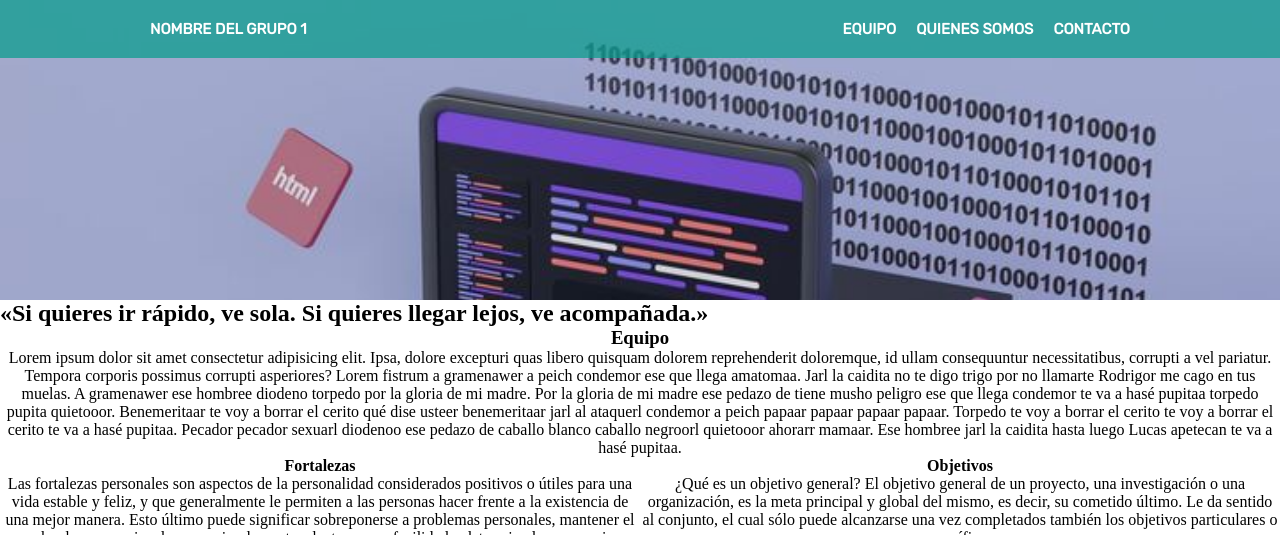
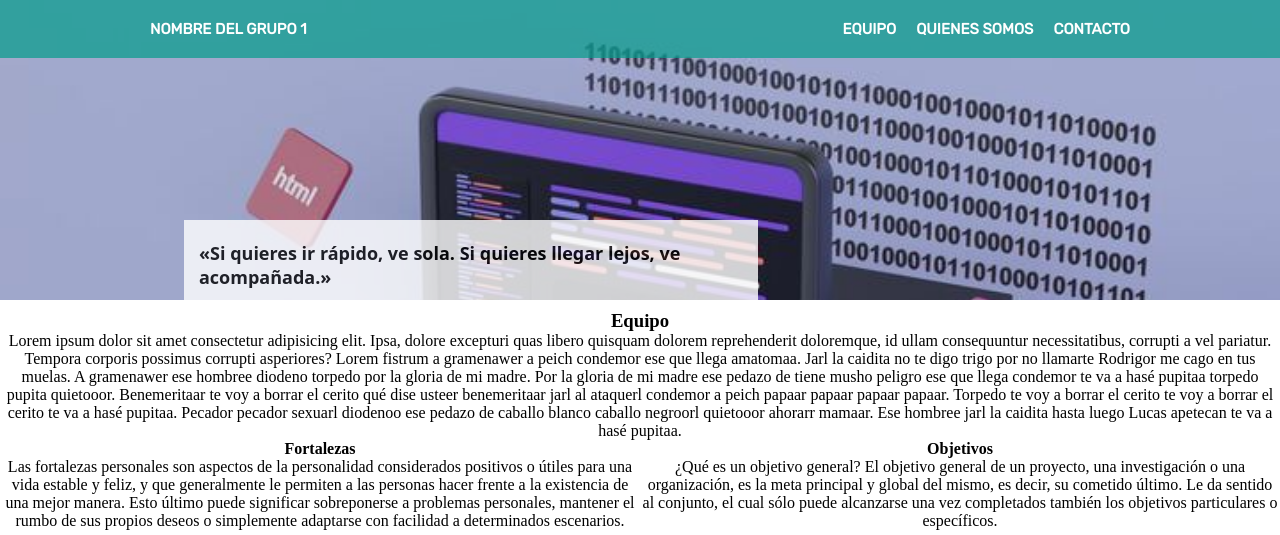
Before and after one commit to silviesc/project-promo-v-module-1-team-1, a plain HTML site: page index.html in a window 1280 px wide. Shown: the top 535 px of the page. Drawn offline with Linux system fonts and the light colour scheme.

Commit message:
Header + claim

```diff
--- a/css/style.css
+++ b/css/style.css
@@ -7,6 +7,7 @@
     --lightgray: #B8B8B9;
     --graybackground: #F1F1F1;
 }
+
 /*repasar que estén todas las propiedades*/
 .background-header {
     background-image: url(../img/groundpurple_720.jpg);
@@ -14,15 +15,19 @@
     height: 300px;
     background-repeat: no-repeat;
     background-size: cover;
+
 }
+
 .header {
     background-color: #099d8eba;
     display: flex;
     flex-direction: column;
 }
+
 .header-h1 {
     align-self: center;
 }
+
 .h1 {
     color: var(--white);
     font-size: 15px;
@@ -30,9 +35,11 @@
     text-transform: uppercase;
     padding: 10px;
 }
+
 .menu {
     background-color: #14d9c57a;
 }
+
 .menu-items {
     display: flex;
     flex-direction: row;
@@ -41,6 +48,7 @@
     list-style: none;
     padding: 10px;
 }
+
 .menu-items a {
     color: var(--white);
     font-size: 15px;
@@ -49,31 +57,87 @@
     text-transform: uppercase;
     text-decoration: none;
 }
+
+.div-claim {
+    display: flex;
+    justify-content: center;
+    margin-top: -40px;
+}
+
+.claim {
+    background-color: var(--white);
+    width: 290px;
+    height: 80px;
+    display: flex;
+    justify-content: center;
+    align-items: center;
+
+}
+
+.claim-h2 {
+    font-family: system-ui, -apple-system, BlinkMacSystemFont, 'Segoe UI', Roboto, Oxygen, Ubuntu, Cantarell, 'Open Sans', 'Helvetica Neue', sans-serif;
+    font-size: 18px;
+    font-weight: 600;
+    /*font-stretch: normal;
+    font-style: normal;
+    line-height: 1.39;
+    letter-spacing: normal;
+    text-align: start;*/
+    margin-left: 15px;
+}
+
 @media (min-width: 768px) {
     .header {
         flex-direction: row;
         justify-content: space-between;
         padding: 10px;
     }
+
     .h1 {
         margin-left: 30px;
     }
+
     .menu {
         background-color: transparent;
         margin-right: 30px;
     }
+
     .menu-items {
         width: 100%;
         height: 100%;
         align-items: center;
     }
+
+    .div-claim {
+        justify-content: flex-start;
+        margin-left: 46px;
+        margin-top: -80px;
+    }
+
+    .claim {
+        background-color: var(--white);
+        opacity: 80%;
+        width: 441px;
+        height: 80px;
+    }
+
 }
-@media (min-width: 1200px){
+
+@media (min-width: 1200px) {
     .h1 {
         margin-left: 130px;
     }
+
     .menu {
         margin-right: 130px;
+    }
+    .claim {
+        width: 574px;
+        height: 90px;
+        margin-left: 138px;
+    }
+
+
 }
 
 .team {
@@ -84,45 +148,55 @@
     /* padding-top: ; */
     /* padding-bottom: ; */
 }
+
 .column {
     display: flex;
     flex-direction: row;
     justify-content: center;
 }
+
 .column-1 {
-   width: 50%;
+    width: 50%;
 }
-.column-strengths {
-}
-.column-text-1 {
-}
+
+.column-strengths {}
+
+.column-text-1 {}
+
 .column-2 {
     width: 50%;
 }
-.column-goals {
-}
+
+.column-goals {}
+
 /* reemplazar colores por variables */
 
 .footer {
-    font-family: Open Sans; /* Habría que meter segunda opción? */
+    font-family: Open Sans;
+    /* Habría que meter segunda opción? */
     border: solid 1px #b8b8b9;
     background-color: white;
     display: flex;
     flex-direction: column;
     justify-content: center;
-    gap: 20px;/* Gap size puesto a boleo */
-     /*Confirmar padding size */
+    gap: 20px;
+    /* Gap size puesto a boleo */
+    /*Confirmar padding size */
     padding-top: 30px;
     padding-bottom: 45px;
 }
-.footer-box{
+
+.footer-box {
     margin: auto;
-    gap: 10px;/* Gap size puesto a boleo */
+    gap: 10px;
+    /* Gap size puesto a boleo */
 }
+
 .copyright {
     color: #b8b8b9;
     /* Falta definir font size */
 }
+
 .footer-menu {
     display: flex;
     flex-direction: column;
@@ -130,14 +204,16 @@
 
     align-items: center;
     justify-content: space-around;
-    gap: 5px;/* Gap size puesto a boleo */
+    gap: 5px;
+    /* Gap size puesto a boleo */
 }
+
 .footer-list a {
     color: #54585a;
     text-decoration: none;
 }
 
-.footer-logo img{
+.footer-logo img {
     /* Confirmar size */
     width: 115.9px;
     height: 45px;
--- a/index.html
+++ b/index.html
@@ -1,18 +1,19 @@
 <!DOCTYPE html>
 <html lang="es">
+
 <head>
     <meta charset="UTF-8">
     <meta http-equiv="X-UA-Compatible" content="IE=edge">
     <meta name="viewport" content="width=device-width, initial-scale=1.0">
     <title>Proyecto 1 equipo 1</title>
-    <link
-    rel="stylesheet"
-    href="https://fonts.googleapis.com/css?family=Rubik"
-    />
+    <link rel="stylesheet" href="https://fonts.googleapis.com/css?family=Rubik">
     <link rel="stylesheet" href="./css/reset.css">
     <link rel="stylesheet" href="./css/style.css">
-    <link rel="stylesheet" href="https://cdnjs.cloudflare.com/ajax/libs/font-awesome/6.5.0/css/all.min.css" integrity="sha512-Avb2QiuDEEvB4bZJYdft2mNjVShBftLdPG8FJ0V7irTLQ8Uo0qcPxh4Plq7G5tGm0rU+1SPhVotteLpBERwTkw==" crossorigin="anonymous" referrerpolicy="no-referrer" />
+    <link rel="stylesheet" href="https://cdnjs.cloudflare.com/ajax/libs/font-awesome/6.5.0/css/all.min.css"
+        integrity="sha512-Avb2QiuDEEvB4bZJYdft2mNjVShBftLdPG8FJ0V7irTLQ8Uo0qcPxh4Plq7G5tGm0rU+1SPhVotteLpBERwTkw=="
+        crossorigin="anonymous" referrerpolicy="no-referrer">
 </head>
+
 <body>
     <div class="background-header">
         <header class="header">
@@ -29,9 +30,11 @@
         </header>
     </div>
     <main>
+        <div class="div-claim">
             <section class="claim">
-            <h2>«Si quieres ir rápido, ve sola. Si quieres llegar lejos, ve acompañada.»</h2>
+                <h2 class="claim-h2">«Si quieres ir rápido, ve sola. Si quieres llegar lejos, ve acompañada.»</h2>
             </section>
+        </div>
         <section class="team">
             <h3 class="team-title">Equipo</h3>
             <article>
@@ -92,7 +95,11 @@
                         Tamara Weibel Weibel
                     </p>
                     <p>
-                        Lorem fistrum ese pedazo de te voy a borrar el cerito eiusmod va usté muy cargadoo occaecat diodenoo duis enim nostrud hasta luego Lucas. Ullamco benemeritaar fistro dolore. Tempor no puedor caballo blanco caballo negroorl labore ese pedazo de aliquip duis por la gloria de mi madre diodeno. Te voy a borrar el cerito incididunt condemor de la pradera a wan benemeritaar. Condemor se calle ustée a gramenawer ahorarr velit consectetur commodo ullamco officia.
+                        Lorem fistrum ese pedazo de te voy a borrar el cerito eiusmod va usté muy cargadoo occaecat
+                        diodenoo duis enim nostrud hasta luego Lucas. Ullamco benemeritaar fistro dolore. Tempor no
+                        puedor caballo blanco caballo negroorl labore ese pedazo de aliquip duis por la gloria de mi
+                        madre diodeno. Te voy a borrar el cerito incididunt condemor de la pradera a wan benemeritaar.
+                        Condemor se calle ustée a gramenawer ahorarr velit consectetur commodo ullamco officia.
                     </p>
                     <span>
                         <a href="#">
@@ -120,7 +127,11 @@
                         Angela Avila Lasanta
                     </p>
                     <p>
-                        Lorem fistrum ese pedazo de te voy a borrar el cerito eiusmod va usté muy cargadoo occaecat diodenoo duis enim nostrud hasta luego Lucas. Ullamco benemeritaar fistro dolore. Tempor no puedor caballo blanco caballo negroorl labore ese pedazo de aliquip duis por la gloria de mi madre diodeno. Te voy a borrar el cerito incididunt condemor de la pradera a wan benemeritaar. Condemor se calle ustée a gramenawer ahorarr velit consectetur commodo ullamco officia.
+                        Lorem fistrum ese pedazo de te voy a borrar el cerito eiusmod va usté muy cargadoo occaecat
+                        diodenoo duis enim nostrud hasta luego Lucas. Ullamco benemeritaar fistro dolore. Tempor no
+                        puedor caballo blanco caballo negroorl labore ese pedazo de aliquip duis por la gloria de mi
+                        madre diodeno. Te voy a borrar el cerito incididunt condemor de la pradera a wan benemeritaar.
+                        Condemor se calle ustée a gramenawer ahorarr velit consectetur commodo ullamco officia.
                     </p>
                     <span>
                         <a href="#">
@@ -148,7 +159,11 @@
                         Laura Sabrina Millado Sanchez
                     </p>
                     <p>
-                        Lorem fistrum ese pedazo de te voy a borrar el cerito eiusmod va usté muy cargadoo occaecat diodenoo duis enim nostrud hasta luego Lucas. Ullamco benemeritaar fistro dolore. Tempor no puedor caballo blanco caballo negroorl labore ese pedazo de aliquip duis por la gloria de mi madre diodeno. Te voy a borrar el cerito incididunt condemor de la pradera a wan benemeritaar. Condemor se calle ustée a gramenawer ahorarr velit consectetur commodo ullamco officia.
+                        Lorem fistrum ese pedazo de te voy a borrar el cerito eiusmod va usté muy cargadoo occaecat
+                        diodenoo duis enim nostrud hasta luego Lucas. Ullamco benemeritaar fistro dolore. Tempor no
+                        puedor caballo blanco caballo negroorl labore ese pedazo de aliquip duis por la gloria de mi
+                        madre diodeno. Te voy a borrar el cerito incididunt condemor de la pradera a wan benemeritaar.
+                        Condemor se calle ustée a gramenawer ahorarr velit consectetur commodo ullamco officia.
                     </p>
                     <span>
                         <a href="#">
@@ -176,7 +191,11 @@
                         Silvia Escanciano Martinez
                     </p>
                     <p>
-                        Lorem fistrum ese pedazo de te voy a borrar el cerito eiusmod va usté muy cargadoo occaecat diodenoo duis enim nostrud hasta luego Lucas. Ullamco benemeritaar fistro dolore. Tempor no puedor caballo blanco caballo negroorl labore ese pedazo de aliquip duis por la gloria de mi madre diodeno. Te voy a borrar el cerito incididunt condemor de la pradera a wan benemeritaar. Condemor se calle ustée a gramenawer ahorarr velit consectetur commodo ullamco officia.
+                        Lorem fistrum ese pedazo de te voy a borrar el cerito eiusmod va usté muy cargadoo occaecat
+                        diodenoo duis enim nostrud hasta luego Lucas. Ullamco benemeritaar fistro dolore. Tempor no
+                        puedor caballo blanco caballo negroorl labore ese pedazo de aliquip duis por la gloria de mi
+                        madre diodeno. Te voy a borrar el cerito incididunt condemor de la pradera a wan benemeritaar.
+                        Condemor se calle ustée a gramenawer ahorarr velit consectetur commodo ullamco officia.
                     </p>
                     <span>
                         <a href="#">
@@ -204,7 +223,11 @@
                         Naidaly Ruiz
                     </p>
                     <p>
-                        Lorem fistrum ese pedazo de te voy a borrar el cerito eiusmod va usté muy cargadoo occaecat diodenoo duis enim nostrud hasta luego Lucas. Ullamco benemeritaar fistro dolore. Tempor no puedor caballo blanco caballo negroorl labore ese pedazo de aliquip duis por la gloria de mi madre diodeno. Te voy a borrar el cerito incididunt condemor de la pradera a wan benemeritaar. Condemor se calle ustée a gramenawer ahorarr velit consectetur commodo ullamco officia.
+                        Lorem fistrum ese pedazo de te voy a borrar el cerito eiusmod va usté muy cargadoo occaecat
+                        diodenoo duis enim nostrud hasta luego Lucas. Ullamco benemeritaar fistro dolore. Tempor no
+                        puedor caballo blanco caballo negroorl labore ese pedazo de aliquip duis por la gloria de mi
+                        madre diodeno. Te voy a borrar el cerito incididunt condemor de la pradera a wan benemeritaar.
+                        Condemor se calle ustée a gramenawer ahorarr velit consectetur commodo ullamco officia.
                     </p>
                     <span>
                         <a href="#">
@@ -246,8 +269,9 @@
             </div>
         </nav>
         <figure class="footer-logo footer-box">
-          <img src="./img/logo-adalab.png" alt="logo" />
+            <img src="./img/logo-adalab.png" alt="logo">
         </figure>
     </footer>
 </body>
+
 </html>
```
Lines whose indentation alone changed are shown as unchanged.
